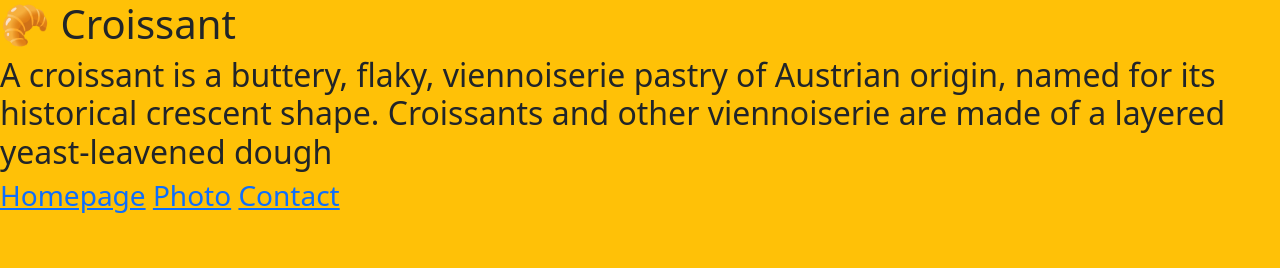
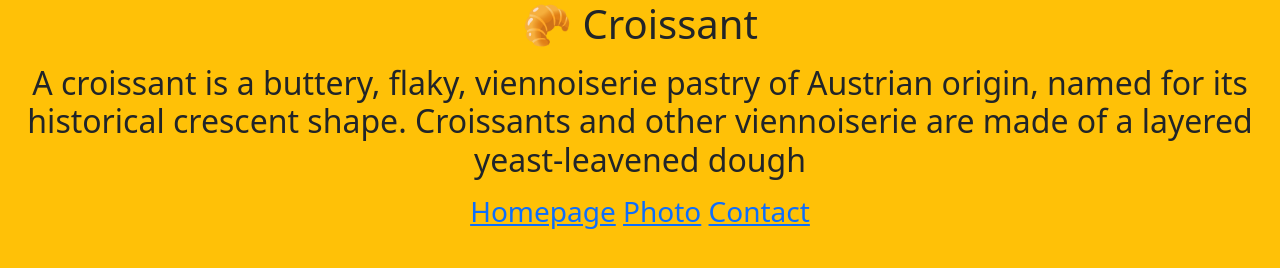
Before and after one commit to ruthgracety/Croissant, a plain HTML site: page index.html in a window 1280 px wide. Drawn offline with nearby package versions, Linux system fonts and the light colour scheme.

Commit message:
align the text to center

```diff
--- a/index.html
+++ b/index.html
@@ -17,14 +17,16 @@
     ></script>
     <title>Croissant</title>
 </head>
-<body class="bg-warning">
+<body class="bg-warning text-center">
     <h1>
         🥐 Croissant
     </h1>
 
+    <p>
     <h2>
     A croissant is a buttery, flaky, viennoiserie pastry of Austrian origin, named for its historical crescent shape. Croissants and other viennoiserie are made of a layered yeast-leavened dough
     </h2>
+    </p>
 
     <h3>
         <a href="index.html">Homepage</a>
```
Also changed, not shown: contact.html (+1 -1 lines), photo.html (+1 -1 lines).
